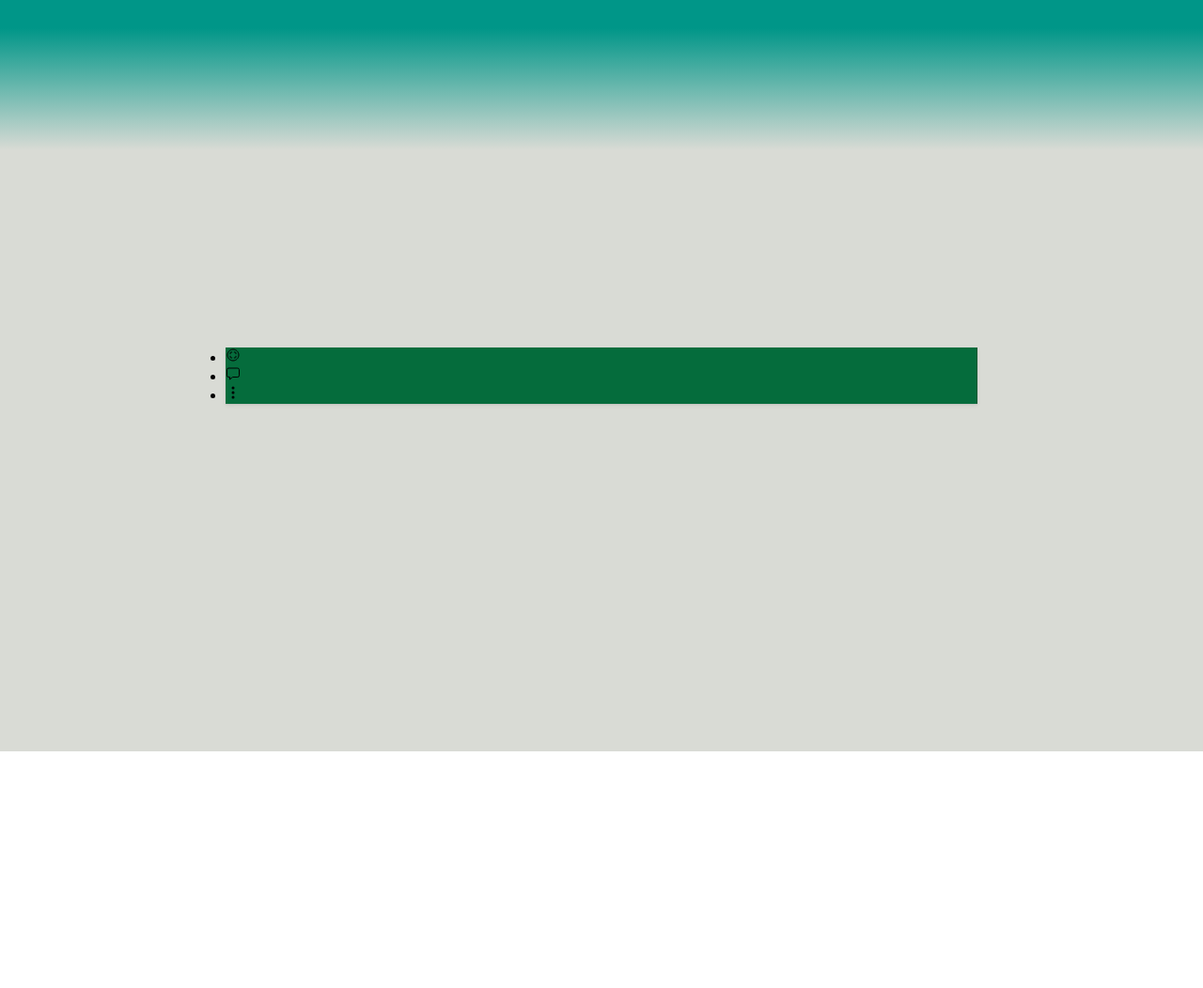
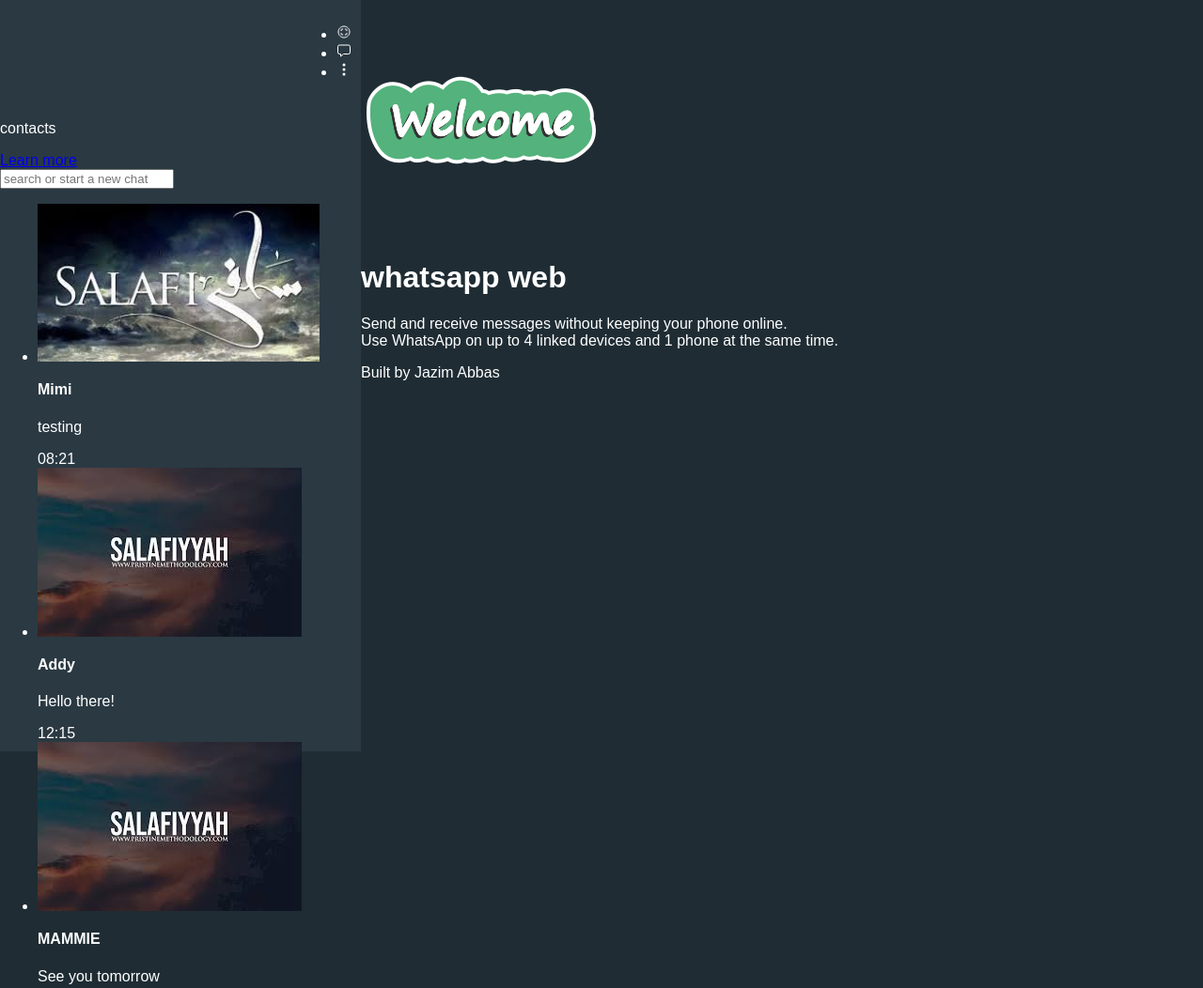
Before and after one commit to Mariam0401/first_project, a plain HTML site: page whatsapp.html in a window 1280 px wide. Shown: the top 1052 px of the page at 94% size. Before the commit the page ends 800 px from the top, so only its background shows below. Drawn offline with nearby package versions, Linux system fonts and the light colour scheme.

Commit message:
whatsapp.html\

```diff
--- a/whatsapp.html
+++ b/whatsapp.html
@@ -4,59 +4,117 @@
         <link href="Whatsapp.png" rel="icon">
         <meta name="viewport" content="width=device-width, initial-scale=1.0">
         <style>
-          *{
+
+
+          body{
             margin:0;
-            padding: 0;
-            box-sizing: border-box;
             font-family: Arial, Helvetica, sans-serif;
-          }
-          body{
             display: flex;
-            justify-content: center;
-            align-items: center;
-            min-height: 100vh;
-            background: linear-gradient(
-            #009688 0%,
-             #009688 30px,
-             #009688 30px,
-             #d9dbd5 20% );
+            height: 100vh;
+            color: #fff;
+            background-color: #1f2c33;
           }
           .container{
-            position: relative;
-            width: 800px;
-            max-width: 100%;
-            height: calc(100vh -40px);
-            background: #fff;
-            box-shadow: 0 1px 1px rgba(0, 0, 0, 0.06), 0 2px 5px 0 rgba(0, 0, 0, 0.06);
            display: flex;
+           width: 100%;
           }
-          .container .left{
-
-            position: relative;
-            flex: 30%;
-            background: #056c3c;
-            border-right: 1px solid rgba(0, 0, 0, 0.2);
+          .sidebar{
+            width: 30%;
+            background-color: #2a3942;
+            display: flex;
+            flex-direction: column;
+          }
+          .header{
+            display: flex;
+            justify-content: space-between;
+            padding: 10px;
           }
         </style>
     </head>
     <body>
+      <script type="module" src="https://unpkg.com/ionicons@7.1.0/dist/ionicons/ionicons.esm.js"></script>
+      <script nomodule src="https://unpkg.com/ionicons@7.1.0/dist/ionicons/ionicons.js"></script>
         <div class="container">
-            <div class="left">
-                <div class="right">
+          <aside class="sidebar">
+            <div class="header">
+
                     <img src="Whatsapp.png" alt="" class="cover">
-
-
-                </div>
+                    <div class="icons">
                       <ul class="navicons">
                         <li><ion-icon name="scan-circle-outline"></ion-icon></li>
                         <li><ion-icon name="chatbox-outline"></ion-icon></li>
                         <li><ion-icon name="ellipsis-vertical"></ion-icon></li>
                     </ul>
+                    </div>
+             </div>
+        <div class="ncontacts">
+          <p>contacts</p>
+          <a href="#">Learn more</a>
+        </div>
+        <div class="search-bar">
+          <input type="text" placeholder="search or start a new chat">
+
+        </div>
+        <ul class="contacts">
+          <li class="contacts">
+            <img src="download.jfif" alt="Mimi">
+            <div class="details">
+              <h4>Mimi</h4>
+              <p>testing</p>
+            </div>
+            <span class="time">08:21</span>
+
+          </li>
+          <li class="contact">
+            <img src="download (1).jfif" alt="Addy">
+            <div class="details">
+              <h4>Addy</h4>
+              <p>Hello there!</p>
+            </div>
+            <span class="time">12:15</span>
+
+          </li>
+          <li class="contact">
+            <img src="download (1).jfif" alt="MAMIE">
+            <div class="details">
+              <h4>MAMMIE</h4>
+              <p>See you tomorrow</p>
+            </div>
+            <span class="time">09:35</span>
+
+          </li>
+          <li class="contact">
+            <img src="download (1).jfif" alt="Umm salman">
+            <div class="details">
+              <h4>Umm Salman</h4>
+              <p>Asalam alaikum ww</p>
+            </div>
+            <span class="time">11:11</span>
+
+          </li>
+          <li class="contact">
+            <img src="download (1).jfif" alt="Ummi">
+            <div class="details">
+              <h4>Ummi</h4>
+              <p>Good afternoon</p>
+            </div>
+            <span class="time">12:30</span>
+
+          </li>
+        </ul>
+      </aside>
+        <main class="chat-area">
+          <div class="welcome">
+            <img src="welcome.png" alt="welcome">
+            <h1>whatsapp web</h1>
+            <p>Send and receive messages without keeping your phone online.<br>
+              Use WhatsApp on up to 4 linked devices and 1 phone at the same time.</p>
+              <footer>Built by Jazim Abbas </footer>
+          </div>
+
+        </main>
 
     </div>
 
-        </div>
-        <script type="module" src="https://unpkg.com/ionicons@7.1.0/dist/ionicons/ionicons.esm.js"></script>
-<script nomodule src="https://unpkg.com/ionicons@7.1.0/dist/ionicons/ionicons.js"></script>
     </body>
 </html>
```
Also changed, not shown: welcome.png (added). Lines whose indentation alone changed are shown as unchanged.
